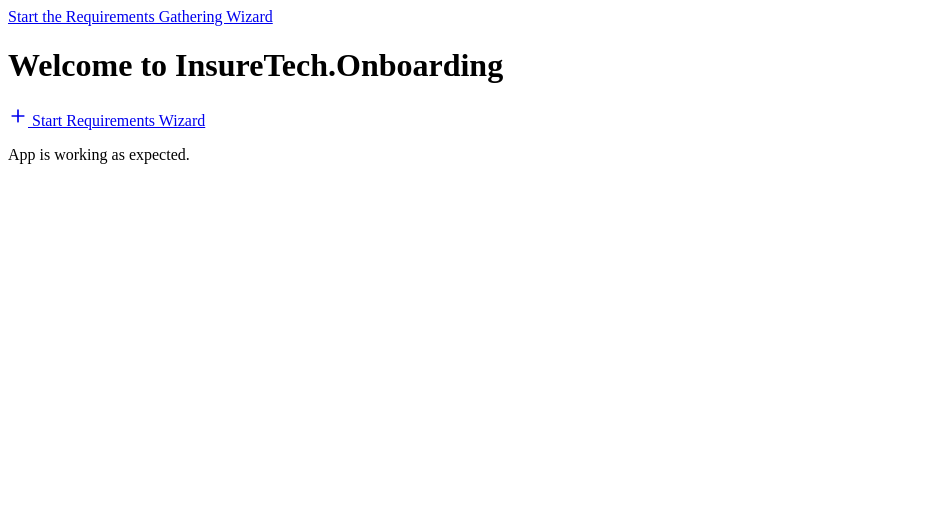
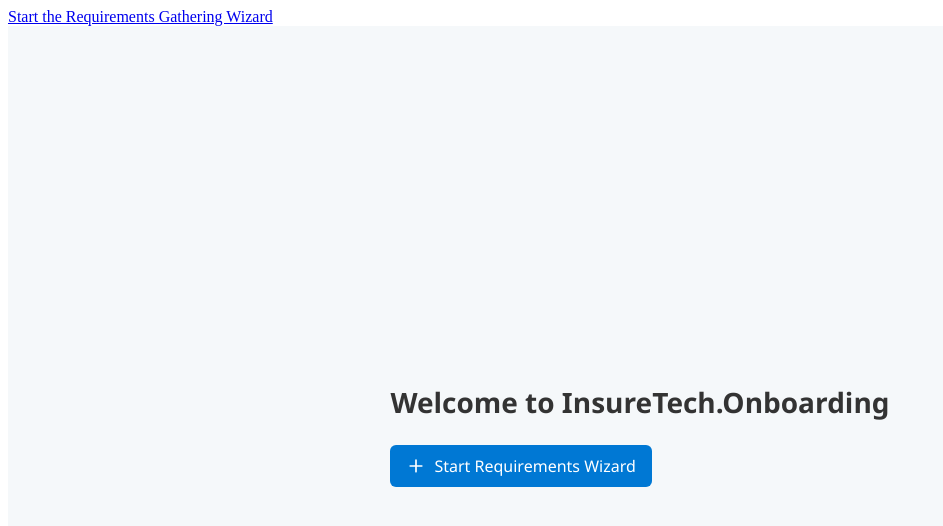
Before and after one commit to Xiaoliuliu666-leaner/Test.Onboarding, an Angular app: page / in a window 1280 px wide. Shown: the top 526 px of the page, without its empty margins (0-943 px from the left). Built offline with nearby package versions, Linux system fonts and the light colour scheme.

Commit message:
Improve homepage UI

```diff
--- a/src/app/home/home.component.html
+++ b/src/app/home/home.component.html
@@ -1,6 +1,6 @@
-<div class="min-h-screen flex items-center justify-center bg-gray-50 px-4">
-  <div class="text-center p-8 bg-white rounded-lg shadow-md w-full max-w-md">
-    <h1 class="text-2xl font-bold mb-6 text-gray-800">Welcome to InsureTech.Onboarding</h1>
+<div class="home-container">
+  <div class="card">
+    <h1>Welcome to InsureTech.Onboarding</h1>
 
     <a
       routerLink="/requirements/wizard"
@@ -10,20 +10,15 @@
         xmlns="http://www.w3.org/2000/svg"
         width="20"
         height="20"
+        fill="none"
         viewBox="0 0 24 24"
-    fill="none"
         stroke="currentColor"
         stroke-width="2"
-    stroke-linecap="round"
-    stroke-linejoin="round"
       >
-    <path d="M12 5v14M5 12h14" />
+        <path stroke-linecap="round" stroke-linejoin="round" d="M12 5v14M5 12h14" />
       </svg>
       Start Requirements Wizard
     </a>
 
-    <p class="mt-6 text-sm text-gray-500">
-      App is working as expected.
-    </p>
   </div>
 </div>
--- a/src/app/home/home.component.scss
+++ b/src/app/home/home.component.scss
@@ -0,0 +1,36 @@
+.home-container {
+  min-height: 100vh;
+  display: flex;
+  flex-direction: column;
+  justify-content: center;
+  align-items: center;
+  background: #f5f8fa;
+  font-family: 'Segoe UI', sans-serif;
+
+  h1 {
+    font-size: 28px;
+    margin-bottom: 24px;
+    color: #333;
+  }
+
+  a {
+    display: inline-flex;
+    align-items: center;
+    gap: 8px;
+    padding: 10px 16px;
+    background: #0078d4;
+    color: #fff;
+    border-radius: 6px;
+    text-decoration: none;
+    font-weight: 500;
+
+    &:hover {
+      background: #005fa3;
+    }
+
+    svg {
+      width: 20px;
+      height: 20px;
+    }
+  }
+}
```
Lines whose indentation alone changed are shown as unchanged.
